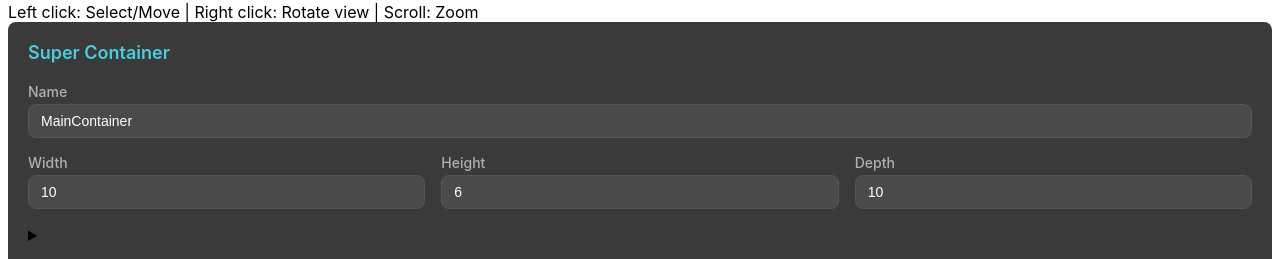
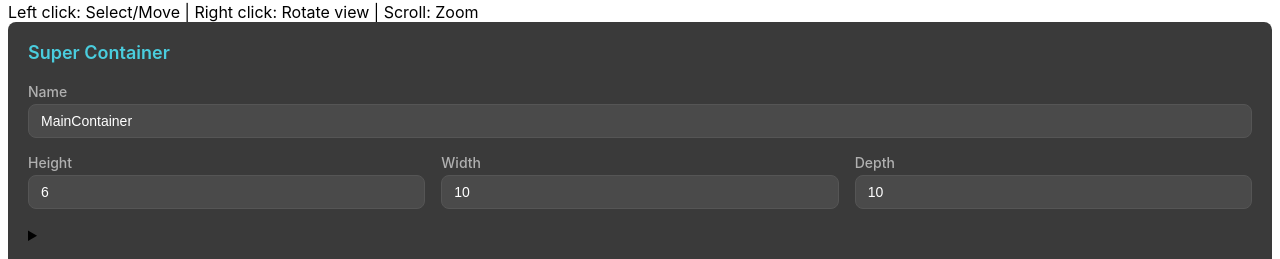
Before and after one commit to JoshMLeslie/opti-load, an Angular app: page / in a window 1280 px wide. Shown: the part 810-1069 px from the top of the page. Built offline with nearby package versions, Linux system fonts and the light colour scheme.

Commit message:
fix super container update bug(s)

```diff
--- a/src/components/container-builder/container-builder.html
+++ b/src/components/container-builder/container-builder.html
@@ -16,7 +16,10 @@
   </div>
 
   <div class="toolkit">
-    <ol-shipping-container-form [(superContainer)]="superContainer" />
+    <ol-shipping-container-form
+      [(superContainer)]="superContainer"
+      (superContainerChange)="this.updateSuperContainerMesh()"
+    />
 
     <ol-parcel-form
       [(formData)]="parcelForm"
--- a/src/components/container-builder/container-builder.ts
+++ b/src/components/container-builder/container-builder.ts
@@ -5,7 +5,7 @@ import {
 	Component,
 	ElementRef,
 	OnDestroy,
-	ViewChild,
+	ViewChild
 } from '@angular/core';
 import { FormsModule } from '@angular/forms';
 import { Container } from 'ol/util/type/container-type';
@@ -78,10 +78,11 @@ export class ContainerBuilder
       (this.superContainerMesh.material as THREE.Material).dispose();
     }
 
+    const superGeometry = this.superContainer.geometry;
     const geometry = new THREE.BoxGeometry(
-      this.superContainer.geometry.width,
-      this.superContainer.geometry.height,
-      this.superContainer.geometry.depth
+      superGeometry.width,
+      superGeometry.height,
+      superGeometry.depth
     );
     const material = new THREE.MeshBasicMaterial({
       color: 0x333333,
@@ -91,11 +92,7 @@ export class ContainerBuilder
     });
 
     this.superContainerMesh = new THREE.Mesh(geometry, material);
-    this.superContainerMesh.position.set(
-      0,
-      this.superContainer.geometry.height / 2,
-      0
-    );
+    this.superContainerMesh.position.set(0, superGeometry.height / 2, 0);
     this.scene.add(this.superContainerMesh);
   }
 
--- a/src/components/container-builder/container-factory.ts
+++ b/src/components/container-builder/container-factory.ts
@@ -95,11 +95,22 @@ export class ReactiveGeometry implements Container.MeshedGeometry {
     }
   }
 
-  updateSize({ height, width, depth }: Container.SimpleGeometry) {
-    this._height = height;
-    this._width = width;
-    this._depth = depth;
+  updateSize({
+    height,
+    width,
+    depth,
+  }: Partial<Container.SimpleGeometry>): ReactiveGeometry {
+    if (height) {
+      this._height = height;
+    }
+    if (width) {
+      this._width = width;
+    }
+    if (depth) {
+      this._depth = depth;
+    }
     this._updateMesh();
+    return this;
   }
 
   updateColorByHex(code: string) {
@@ -115,7 +126,7 @@ export class ReactiveGeometry implements Container.MeshedGeometry {
     return this._width;
   }
   set width(val: number) {
-		console.log(val)
+    console.log(val);
     this._width = val;
     this._updateMesh();
   }
--- a/src/components/container-builder/shipping-container-form.ts
+++ b/src/components/container-builder/shipping-container-form.ts
@@ -6,7 +6,7 @@ import {
 	DefaultPresetContainer,
 } from 'ol/util/const/container-sizes';
 import { Container } from 'ol/util/type/container-type';
-import { ReactiveGeometry } from './container-factory';
+import { containerFactory, ReactiveGeometry } from './container-factory';
 import { ContainerPresetSelector } from './container-preset-selector';
 
 @Component({
@@ -19,27 +19,23 @@ import { ContainerPresetSelector } from './container-preset-selector';
       <h3 class="panel-title">Super Container</h3>
       <div class="form-group">
         <label class="form-label">Name</label>
-        <input
-          type="text"
-          [(ngModel)]="superContainer().name"
-          class="form-input"
-        />
+        <input type="text" [(ngModel)]="name" class="form-input" />
       </div>
       <div class="form-row">
 				<div class="form-group">
-          <label class="form-label">Width</label>
+					<label class="form-label">Height</label>
 					<input
 						type="number"
-            [(ngModel)]="superContainer().geometry.width"
+						[(ngModel)]="height"
 						step="0.1"
 						class="form-input"
 					/>
 				</div>
         <div class="form-group">
-          <label class="form-label">Height</label>
+          <label class="form-label">Width</label>
           <input
             type="number"
-            [(ngModel)]="superContainer().geometry.height"
+            [(ngModel)]="width"
             step="0.1"
             class="form-input"
           />
@@ -48,7 +44,7 @@ import { ContainerPresetSelector } from './container-preset-selector';
           <label class="form-label">Depth</label>
           <input
             type="number"
-            [(ngModel)]="superContainer().geometry.depth"
+            [(ngModel)]="depth"
             step="0.1"
             class="form-input"
           />
@@ -61,26 +57,27 @@ import { ContainerPresetSelector } from './container-preset-selector';
   `,
 })
 export class ShippingContainerForm {
-  superContainer = model<Container.ContainerDatum>({
-    id: 0,
+  superContainer = model<Container.ContainerDatum>(
+    containerFactory({
       name: '',
       position: {
         x: 0,
         y: 0,
         z: 0,
       },
-    geometry: new ReactiveGeometry({
+      custom_geometry: {
         height: 0,
         width: 0,
         depth: 0,
-    }),
-  });
+      },
+    })
+  );
   presets = CONTAINER_SIZES;
   _preset: Container.PresetGeometry = DefaultPresetContainer;
 
   set preset(val: Container.PresetGeometry) {
-		console.log("todo, track preset data / add a matching check?")
-		console.log("todo move inches / metric to a higher level")
+    console.log('todo, track preset data / add a matching check?');
+    console.log('todo move inches / metric to a higher level');
     this._preset = val;
     this.superContainer.update((old) => {
       const newData = { ...old };
@@ -91,4 +88,41 @@ export class ShippingContainerForm {
   get preset(): Container.PresetGeometry {
     return this._preset;
   }
+
+  get name() {
+    return this.superContainer().name;
   }
+  set name(value: string) {
+    this.superContainer.update((old) => ({ ...old, name: value }));
+  }
+
+  private updateVal(key: Container.KeyOfSimpleGeometry, val: number) {
+    this.superContainer.update((old) => {
+      return {
+        ...old,
+        geometry: old.geometry.updateSize({ [key]: val }),
+      };
+    });
+  }
+
+  get height() {
+    return this.superContainer().geometry.height;
+  }
+  set height(value: number) {
+    this.updateVal('height', value);
+  }
+
+  get width() {
+    return this.superContainer().geometry.width;
+  }
+  set width(value: number) {
+    this.updateVal('width', value);
+  }
+
+  get depth() {
+    return this.superContainer().geometry.depth;
+  }
+  set depth(value: number) {
+    this.updateVal('depth', value);
+  }
+}
--- a/src/util/type/container-type.d.ts
+++ b/src/util/type/container-type.d.ts
@@ -3,6 +3,7 @@ import { BoxGeometry, Mesh, MeshLambertMaterial } from 'three';
 
 export module Container {
   type ContainerMesh = Mesh<BoxGeometry, MeshLambertMaterial>;
+	type KeyOfSimpleGeometry = keyof Container.SimpleGeometry
   interface SimpleGeometry {
     width: number;
     height: number;
```
Lines whose indentation alone changed are shown as unchanged.
